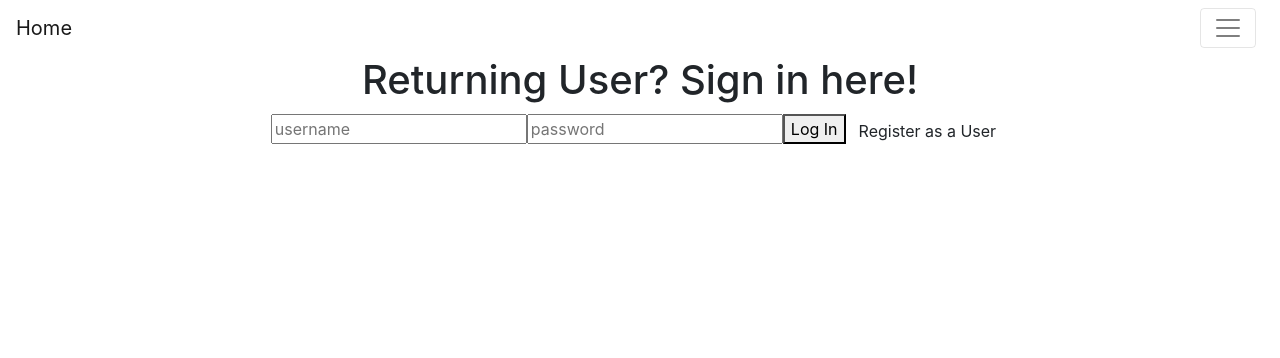
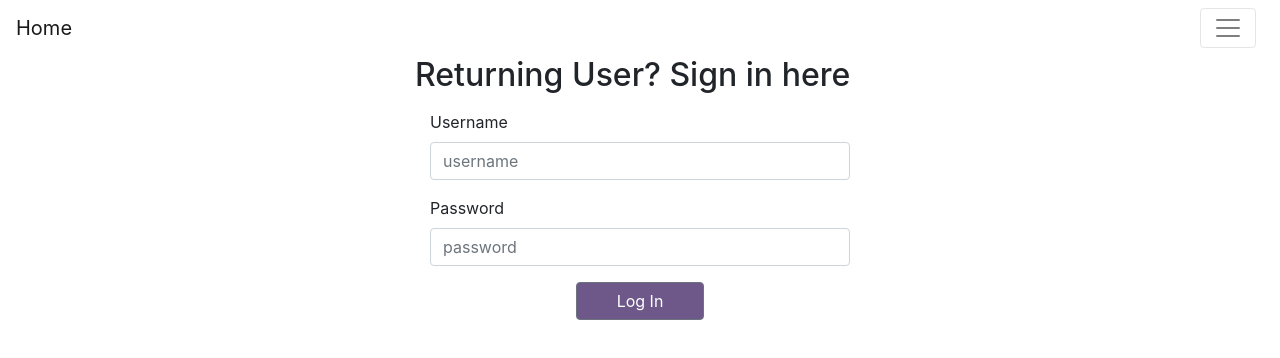
Before and after one commit to trysplit/frontend, a React (Create React App) app in the folder split/: page /Login in a window 1280 px wide. Shown: the top 358 px of the page. Built offline with nearby package versions, Linux system fonts and the light colour scheme.

Commit message:
Changed up all of the Login and registration. Also fixed the bugs on the login and registration.

```diff
--- a/split/src/App.js
+++ b/split/src/App.js
@@ -7,7 +7,7 @@ import Register from './components/Register';
 import PrivateRoute from './Routes/PrivateRoute';
 import Home from './components/Home';
 import Navigation from './components/Navigation';
-import Logout from './components/Logout';
+// import Logout from './components/Logout';
 import './App.css';
 
 function App() {
@@ -19,7 +19,7 @@ function App() {
         <Route exact path="/" component={Home}/>
         <Route path='/Login' component={Login} />
         <Route path='/Register' component={Register} />
-        <Route path="/Bill" component={Bill} />
+        <PrivateRoute exact path="/bill" component={Bill} />
         {/* <Route path="/Logout" component={Logout} /> */}
         </div>
     </Router >
--- a/split/src/actions/bill.js
+++ b/split/src/actions/bill.js
@@ -1,6 +1,6 @@
 import { axiosWithAuth } from '../utils/axiosWithAuth';
 
-const path = `http://localhost:5000/Bill`
+const path = `https://split-the-bill-2.herokuapp.com/api`
 
 export const ADD_BILL = 'ADD_BILL';
 export const SUCCESS_BILL = 'SUCCESS_BILL';
@@ -38,7 +38,7 @@ export function deleteBill(id) {
     return dispatch => {
         dispatch({ type: DELETE_BILL });
         axiosWithAuth()
-            .delete(`http://localhost:3001/Bill/${id}`)
+            .delete(`https://split-the-bill-2.herokuapp.com/api/${id}`)
             .then(res => {
                 console.log(res.data)
                 dispatch({ type: SUCCESS_DELETE_BILL, payload: id });
--- a/split/src/components/Login.js
+++ b/split/src/components/Login.js
@@ -1,66 +1,106 @@
+import React, { useState } from 'react'
+import {
+    Container, Col, Form,
+    FormGroup, Label, Input,
+    Button,
+} from 'reactstrap';
+import styled from 'styled-components'
+import axiosWithAuth from '../utils/axiosWithAuth';
 
-import React, { useState } from 'react';
-import axiosWithAuth from '../utils/axiosWithAuth';
-import { Link } from 'react-router-dom';
+const Login = props => {
+    // console.log(props)
 
 
-const initialState = {
-    username: '',
-    password: '',
-    email: ''
-}
+    const [credentials, setCredentials] = useState({
+        username: "",
+        password: ""
+    });
 
-const Login = (props) => {
-
-    const [login, setLogin] = useState(initialState)
-
-    const handleChanges = e => {
-        setLogin({ ...login, [e.target.name]: e.target.value })
+    const handleChange = e => {
+        // console.log(e)
+        setCredentials({
+            ...credentials,
+            [e.target.name]: e.target.value
+        })
+        // console.log(credentials)
     }
 
-    const handleSubmit = e => {
-        e.preventDefault()
-        console.log(login)
+    const userLogin = e => {
+        e.preventDefault();
+        // console.log(credentials)
+        // e.persist();
         axiosWithAuth()
-            .post('/login', login)
+            .post('/login', credentials)
             .then(res => {
-                console.log(res)
-                localStorage.setItem('token', res.data.payload)
-                props.history.push('/split')
+                // console.log(res)
+                localStorage.setItem('token', res.data.token);
+                props.history.push('/bill')
             })
-        setLogin(initialState)
+            .catch(err => console.log(err, 'error on login'))
     }
 
     return (
-        <>
-            <div className="LoginForm">
-                <h1>Returning User? Sign in here!</h1>
-                  <form>
-                    <input
-                        type='text'
-                        name='username'
-                        placeholder='username'
-                        onChange = {handleChanges}
-                        value = {login.username}
-                    />
 
-                    <input
-                        type='text'
-                        name='password'
-                        placeholder='password'
-                        onChange={handleChanges}
-                        value={login.password}
-                    />
-                     <Link to='/Bill' className='button-cont'>
-                         <button type='submit' onClick={handleSubmit}>Log In</button>
-                    </Link>
+        <LoginStyle>
+            <Container className="login">
+                <h2>Returning User? Sign in here</h2>
 
-                     <Link to='/register' className='btn'>Register as a User</Link>
-                    </form>
-            </div>
+                <Form className="form" onSubmit={userLogin} autoComplete='on'>
+                    <Col>
+                        <FormGroup>
 
-        </>
-    );
-};
+                        </FormGroup>
+                        <FormGroup>
+                            <Label>Username</Label>
+                            <Input
+                                type="text"
+                                name="username"
+                                value={credentials.username}
+                                placeholder="username"
+                                onChange={handleChange}
+                            />
+                        </FormGroup>
+                    </Col>
+                    <Col>
+                        <FormGroup>
+                            <Label for="examplePassword">Password</Label>
+                            <Input
+                                type="password"
+                                name="password"
+                                value={credentials.password}
+                                placeholder='password'
+                                onChange={handleChange}
+                                autoComplete='off'
+                            />
+                        </FormGroup>
+                    </Col>
+                    <div className='button-cont'><Button type='submit' >Log In</Button></div>
+                </Form>
+            </Container>
+        </LoginStyle>
+
+    )
+}
+
+const LoginStyle = styled.div`
+display: flex;
+flex-direction: column;
+align-items: center;
+img {
+    width: 25rem;
+}
+.login {
+    width: 30rem;
+    .button-cont {
+        display: flex;
+        justify-content: center;
+        button {
+            width: 8rem;
+            background: #6E588A;
+
+        }
+    }
+}
+`;
 
 export default Login;
--- a/split/src/components/Register.js
+++ b/split/src/components/Register.js
@@ -1,68 +1,99 @@
+import React, { useState } from 'react'
+import {
+    Container, Col, Form,
+    FormGroup, Label, Input,
+    Button,
+} from 'reactstrap';
+import styled from 'styled-components'
+import axios from 'axios'
+import { Link } from 'react-router-dom'
 
-import React, { useState } from 'react';
-import axiosWithAuth from '../utils/axiosWithAuth';
+const Register = props => {
 
+    const [newUser, setNewUser] = useState({
+        username: '',
+        password: '',
 
-const initialState = {
-    firstname: '',
-    lastname: '',
-    username: '',
-    password: '',
-    email: ''
-}
+    })
 
-const Register = (props) => {
-
-
-    const [register, setRegister] = useState(initialState)
-
-
-    const handleChanges = e => {
-        setRegister({ ...register, [e.target.name]: e.target.value })
+    const handleChange = e => {
+        // console.log(e, 'onchange')
+        setNewUser({
+            ...newUser,
+            [e.target.name]: e.target.value
+        })
+        console.log(newUser)
     }
 
-    const handleSubmit = e => {
+    const regUser = e => {
         e.preventDefault()
-        console.log(register)
-        axiosWithAuth()
-            .post('/auth/register', register)
+        console.log(newUser)
+        axios
+            .post('https://split-the-bill-2.herokuapp.com/api/auth/register', newUser)
             .then(res => {
-                console.log(res)
-                localStorage.setItem('token', res.data.payload)
-                props.history.push('./register');
+                // console.log(res)
+                props.history.push('/login')
             })
-        setRegister(initialState)
+            .catch(err => console.log(err, 'error on register'))
     }
 
+    return (
+        <RegForm>
+            <Container className="reg">
+                <h2>New user? Register here</h2>
+                <Form className="form" onSubmit={regUser}>
 
-    return (
-        <>
-        <div className="LoginForm">
-            <h1>New user registration!</h1>
-            <form onSubmit={handleSubmit}>
-                <input
-                    type="text"
-                    name="firstname"
-                    placeholder="firstname"
-                    onChange={handleChanges}
-                    value={register.firstname}
-                />
-
-
-                <input
-                    type="text"
-                    name="email"
-                    placeholder="email"
-                    onChange={handleChanges}
-                    value={register.email}
-                />
-            </form>
-            <button>Register</button>
-        </div>
-
-        </>
+                    <Col>
+                        <FormGroup>
+                            <Label>username</Label>
+                            <Input
+                                type="text"
+                                name="username"
+                                placeholder="username"
+                                onChange={handleChange}
+                                value={newUser.username}
+                            />
+                        </FormGroup>
+                    </Col>
+                    <Col>
+                        <FormGroup>
+                            <Label>password</Label>
+                            <Input
+                                type="password"
+                                name="password"
+                                placeholder="password"
+                                onChange={handleChange}
+                                value={newUser.password}
+                                autoComplete='off'
+                            />
+                        </FormGroup>
+                    </Col>
+                   <Link to="/Login"> <div className='button-cont'><Button type='submit' >Submit</Button></div></Link>
+                </Form>
+            </Container>
+        </RegForm>
     )
 }
 
+const RegForm = styled.div`
+display: flex;
+flex-direction: column;
+align-items: center;
+   img {
+       width: 25rem;
+   }
+   .reg {
+       margin: 0;
+       width: 30rem;
+       .button-cont {
+            display: flex;
+            justify-content: center;
+            button {
+                width: 8rem;
+                background: #6E588A;
+            }
+       }
+   }
+`;
 
 export default Register;
--- a/split/src/utils/axiosWithAuth.js
+++ b/split/src/utils/axiosWithAuth.js
@@ -4,11 +4,14 @@ export const axiosWithAuth = () => {
     const token = localStorage.getItem('token');
 
     return axios.create({
-        baseURL: 'https://split-the-bill-1.herokuapp.com/api',
+        baseURL: 'https://split-the-bill-2.herokuapp.com/api/auth',
+        // baseURL: 'https://split-the-bill-2.herokuapp.com/api/bills',
+        // baseURL: 'https://split-the-bill-2.herokuapp.com/api/friends',
         headers: {
             Authorization: token
         }
     })
+
 }
 
 export default axiosWithAuth
```
